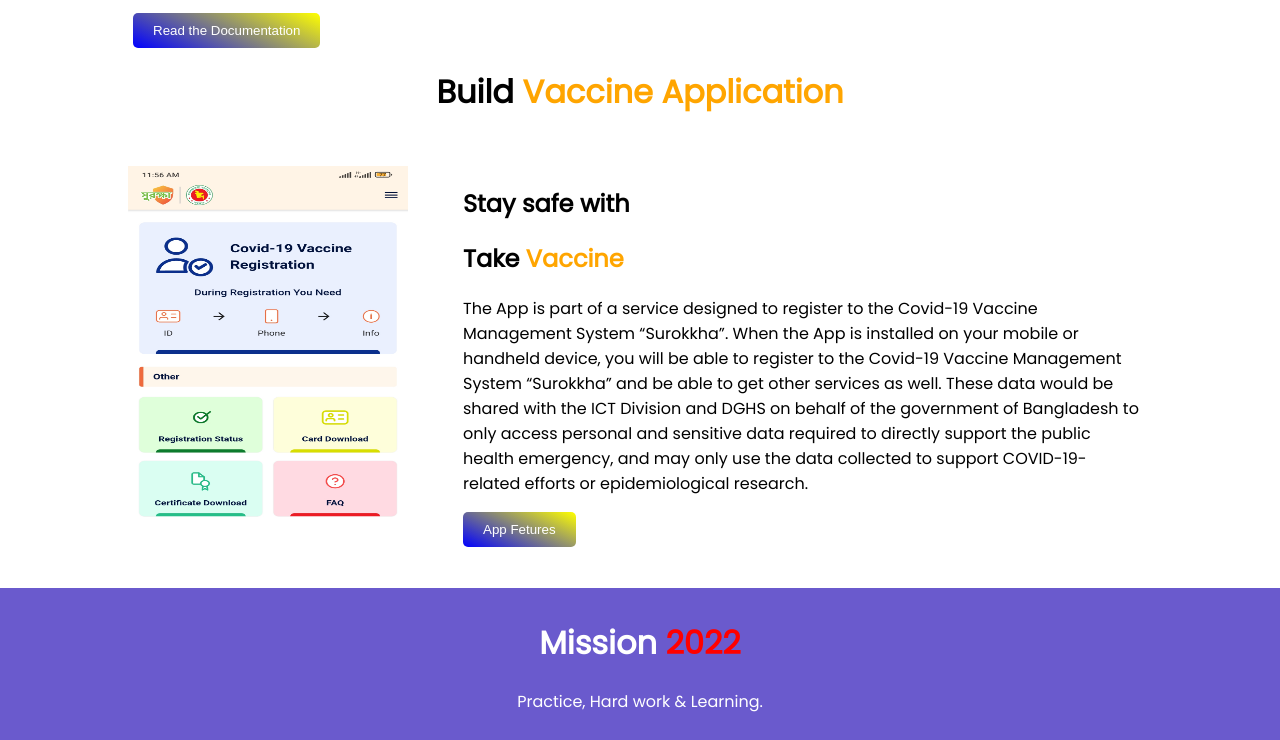
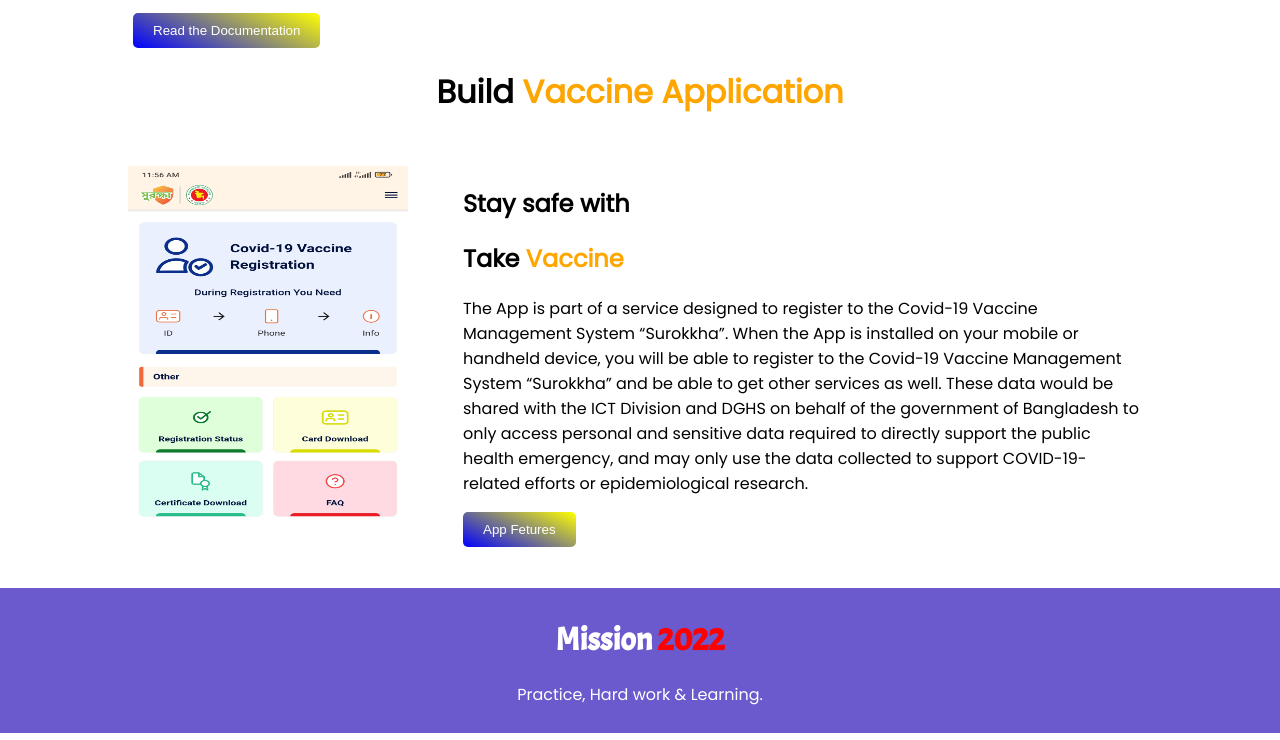
Before and after one commit to sebokdas1/mission-2022, a plain HTML site: page index.html in a window 1280 px wide. Shown: the part 1727-2467 px from the top of the page. Drawn offline with Linux system fonts and the light colour scheme.

Commit message:
add font of footer

```diff
--- a/index.html
+++ b/index.html
@@ -8,6 +8,9 @@
     <link rel="preconnect" href="https://fonts.googleapis.com">
     <link rel="preconnect" href="https://fonts.gstatic.com" crossorigin>
     <link href="https://fonts.googleapis.com/css2?family=Poppins&display=swap" rel="stylesheet">
+    <link rel="preconnect" href="https://fonts.googleapis.com">
+    <link rel="preconnect" href="https://fonts.gstatic.com" crossorigin>
+    <link href="https://fonts.googleapis.com/css2?family=Acme&display=swap" rel="stylesheet">
     <title>Mission 2022</title>
     <link rel="stylesheet" href="style.css">
 </head>
--- a/style.css
+++ b/style.css
@@ -96,3 +96,7 @@ footer{
 .footer-22{
     color: red;
 }
+
+footer h1{
+    font-family: 'Acme', sans-serif;
+}
```
